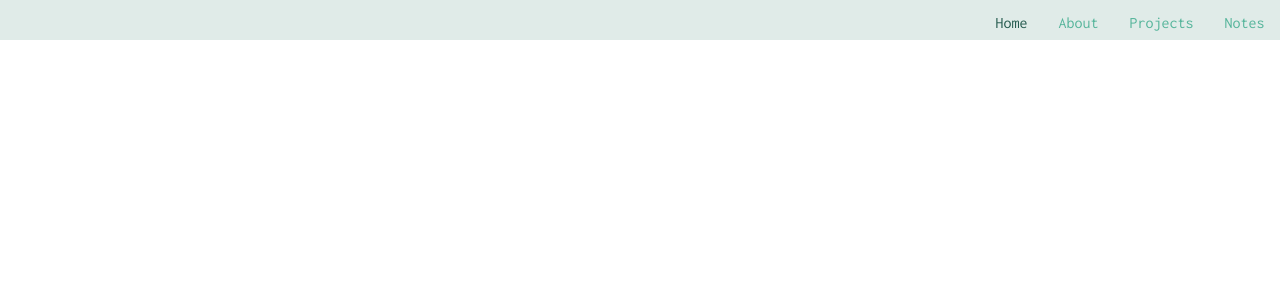
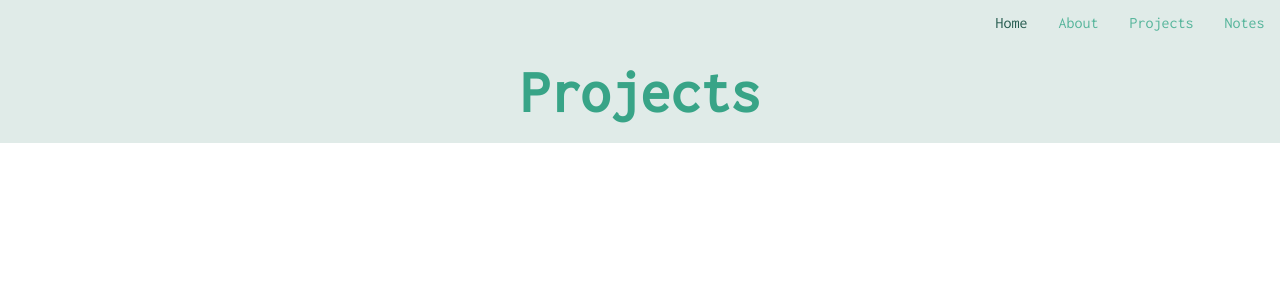
Before and after one commit to MaxBSilver/portfolio-2019, a React (Create React App) app: page /projects in a window 1280 px wide. Shown: the top 300 px of the page. Built offline with nearby package versions, Linux system fonts and the light colour scheme.

Commit message:
add header styling to projects component

```diff
--- a/src/components/About/about.scss
+++ b/src/components/About/about.scss
@@ -1,9 +1,8 @@
 .about-container {
   height: 95vh;
   & .header-main {
-    background-color: #E0EBE8;
     height: 30%;
-    color: #38A487;
+
   }
   & div {
     & h2 {
--- a/src/components/Header/header.scss
+++ b/src/components/Header/header.scss
@@ -4,6 +4,9 @@ header {
   font-size: 40px;
   align-items: center;
   font-weight: lighter;
+  color: #38A487;
+  width: 100%;
+  background-color: #E0EBE8;
 
 }
 
--- a/src/components/Projects/Projects.jsx
+++ b/src/components/Projects/Projects.jsx
@@ -1,10 +1,11 @@
 import React, { Component } from 'react'
+import Header from '../Header/Header';
 
 export class Projects extends Component {
   render() {
     return (
-      <div>
-
+      <div className="Projects">
+        <Header componentName={'Projects'}/>
       </div>
     )
   }
--- a/src/components/Projects/projects.scss
+++ b/src/components/Projects/projects.scss
@@ -0,0 +1,3 @@
+.projects {
+  @include inheritHW();
+}
--- a/src/containers/App/App.jsx
+++ b/src/containers/App/App.jsx
@@ -4,13 +4,16 @@ import '../../sass/index.scss';
 import Main from '../Main/Main';
 import { Route } from 'react-router-dom';
 import About from '../../components/About/About';
+import Projects from '../../components/Projects/Projects';
+import Notes from '../../components/Notes/Notes';
 const App = () => {
 	return (
 		<div className="App">
 			<Nav />
 			<Route exact path="/" component={Main} />
 			<Route path="/about" component={About} />
-
+			<Route path="/projects" component={Projects} />
+			<Route path="/notes" component={Notes} />
 		</div>
 	);
 };
```
